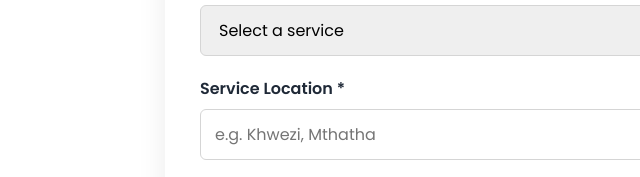
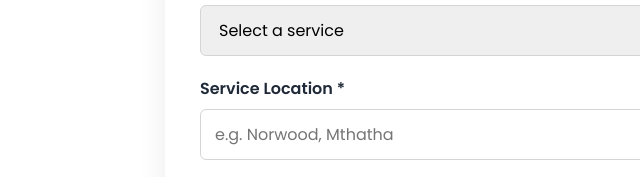
Before and after one commit to sipemnyaka/PeterElectrical, a plain HTML site: page index.html in a window 1280 px wide. Shown: the part 3607-3784 px from the top of the page, 25-665 px from the left. Drawn offline with nearby package versions, Linux system fonts and the light colour scheme.

Commit message:
Change location placeholder to Norwoood, Mthatha

```diff
--- a/index.html
+++ b/index.html
@@ -342,7 +342,7 @@
                 type="text"
                 id="location"
                 name="location"
-                placeholder="e.g. Khwezi, Mthatha"
+                placeholder="e.g. Norwood, Mthatha"
                 required
                     />
         </div>
```
